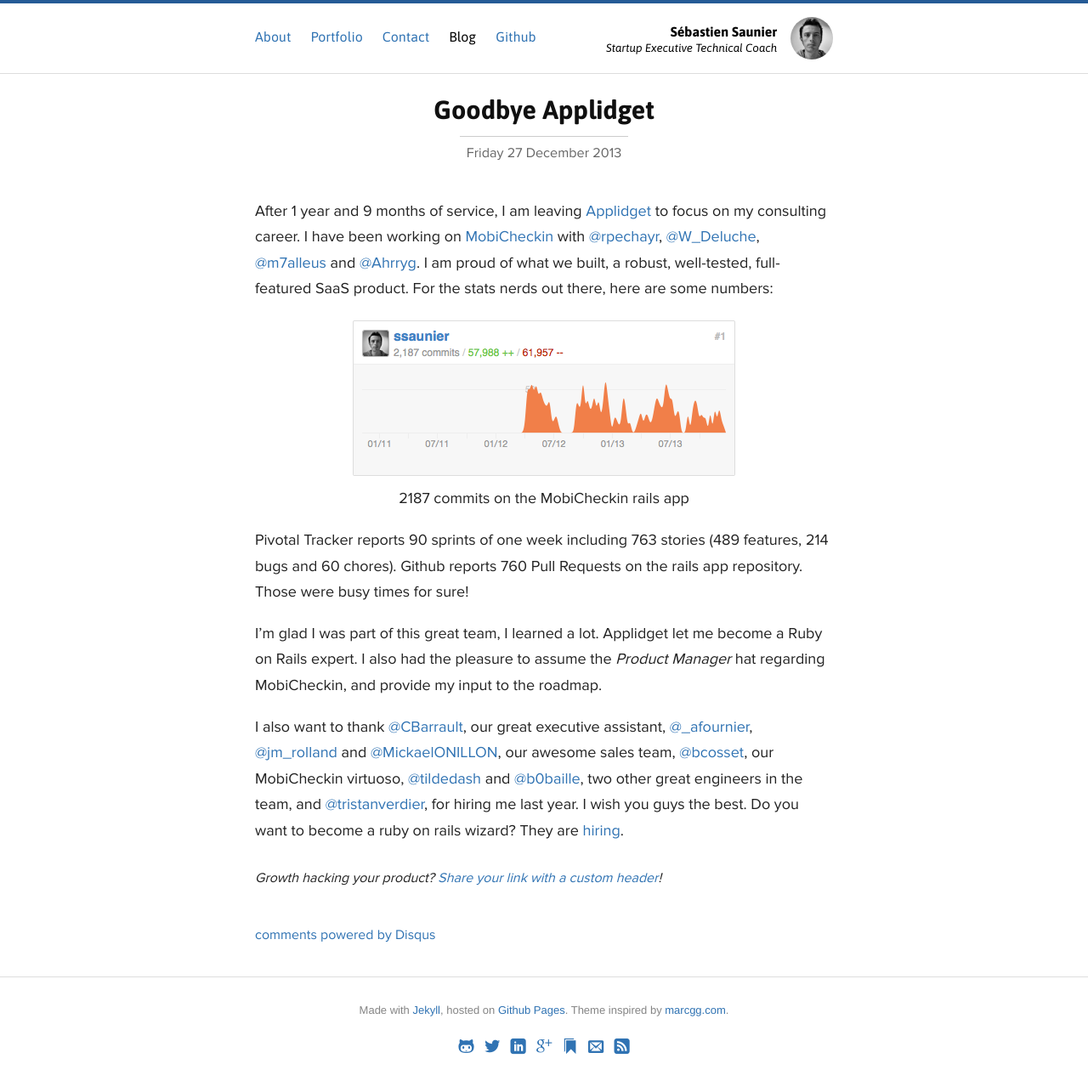
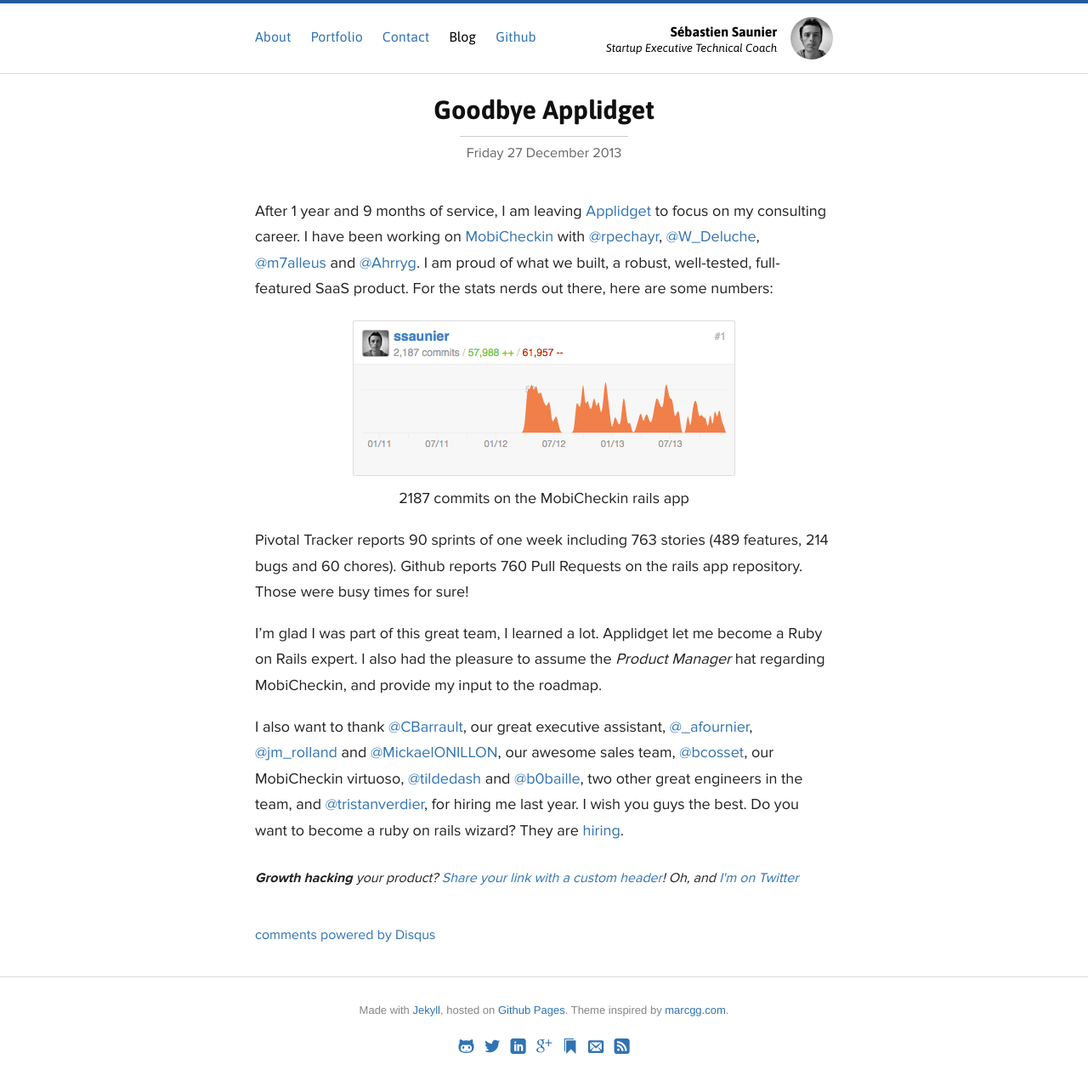
Before and after one commit to ssaunier/ssaunier.github.io, a Jekyll site: the page built from _posts/2013-12-27-goodbye-applidget.markdown, in a window 1280 px wide. Shown: the whole page at 85% size. Built offline with Jekyll 4.4.1, drawn with Linux system fonts in a browser that asks for light colours; Markdown is read by kramdown in place of the engine named in the settings; comment, search, counter and statistics services are not loaded.

Commit message:
Twitter in footer

```diff
--- a/_layouts/post.html
+++ b/_layouts/post.html
@@ -23,8 +23,9 @@
 </article>
 
 <section class="post-footer inner">
-  Growth hacking your product?
+  <strong>Growth hacking</strong> your product?
   <a href="http://www.headsha.re/?utm_source=saunier.me&utm_medium=link&utm_campaign=Headsha.re">Share your link with a custom header</a>!
+  Oh, and <a href="https://twitter.com/intent/follow?screen_name=ssaunier">I'm on Twitter</a>
   <!-- Thanks for reading, I'd like to meet you on <a href="https://twitter.com/intent/follow?screen_name=ssaunier">Twitter</a>. -->
 </section>
 
```
